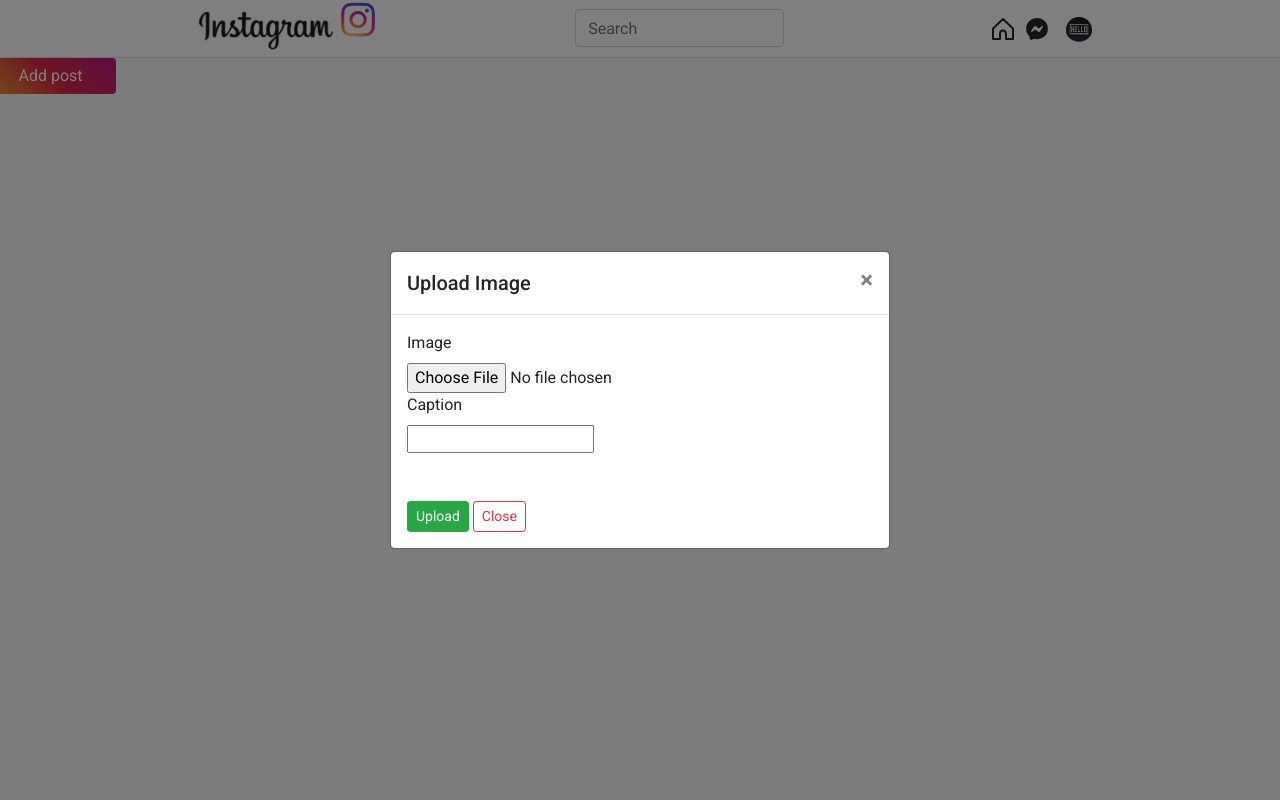
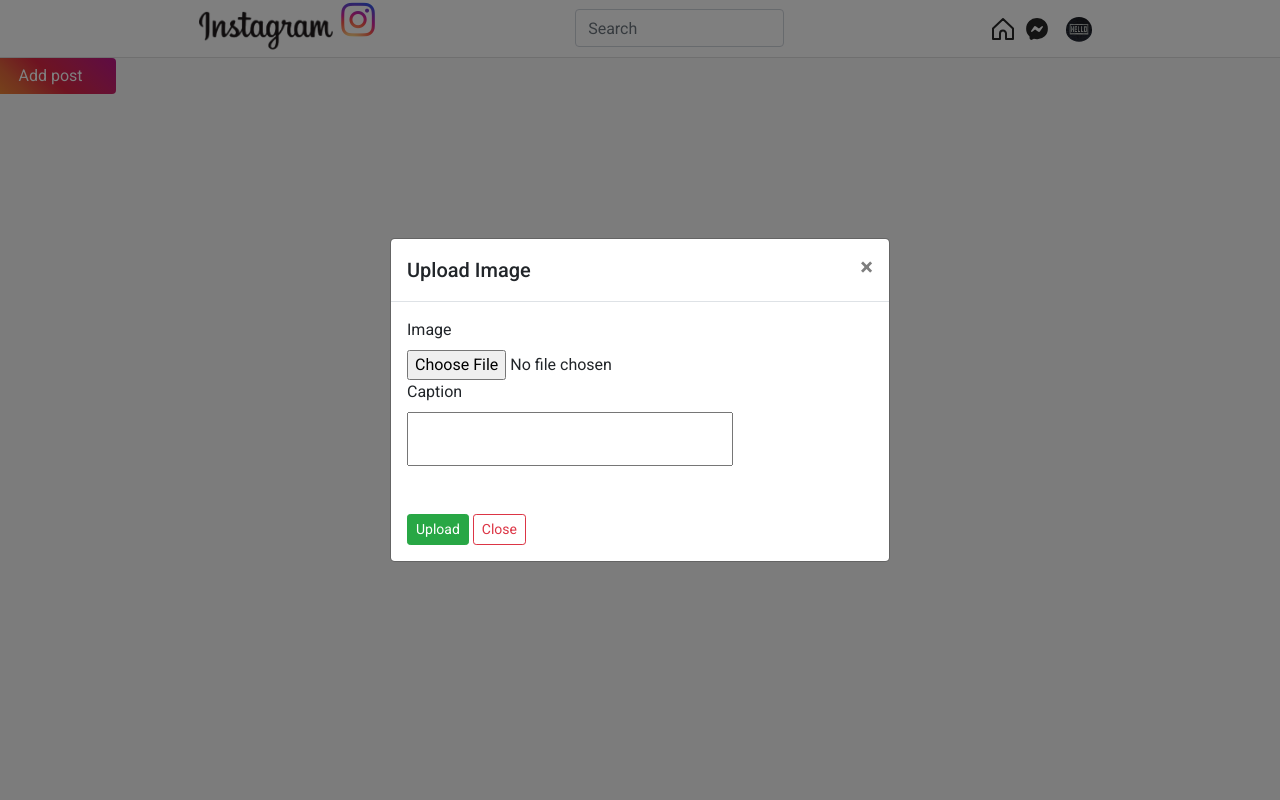
Before and after one commit to JoyChristine/Instagram, a Django app: page / in a window 1280 px wide, after a click on "Add post". Run offline with Django 4.2, Linux system fonts and the light colour scheme; the visitor is signed in with stand-in values (Sample User, id 1); data that the repository does not hold is empty; some libraries are stand-ins or nearby versions.

Commit message:
style comment form & container

```diff
--- a/static/css/style.css
+++ b/static/css/style.css
@@ -310,3 +310,8 @@
     width:7vw;
     height:7vw;
 }
+
+.controls .textinput{
+    width:70%;
+    padding:1vw;
+}
```
